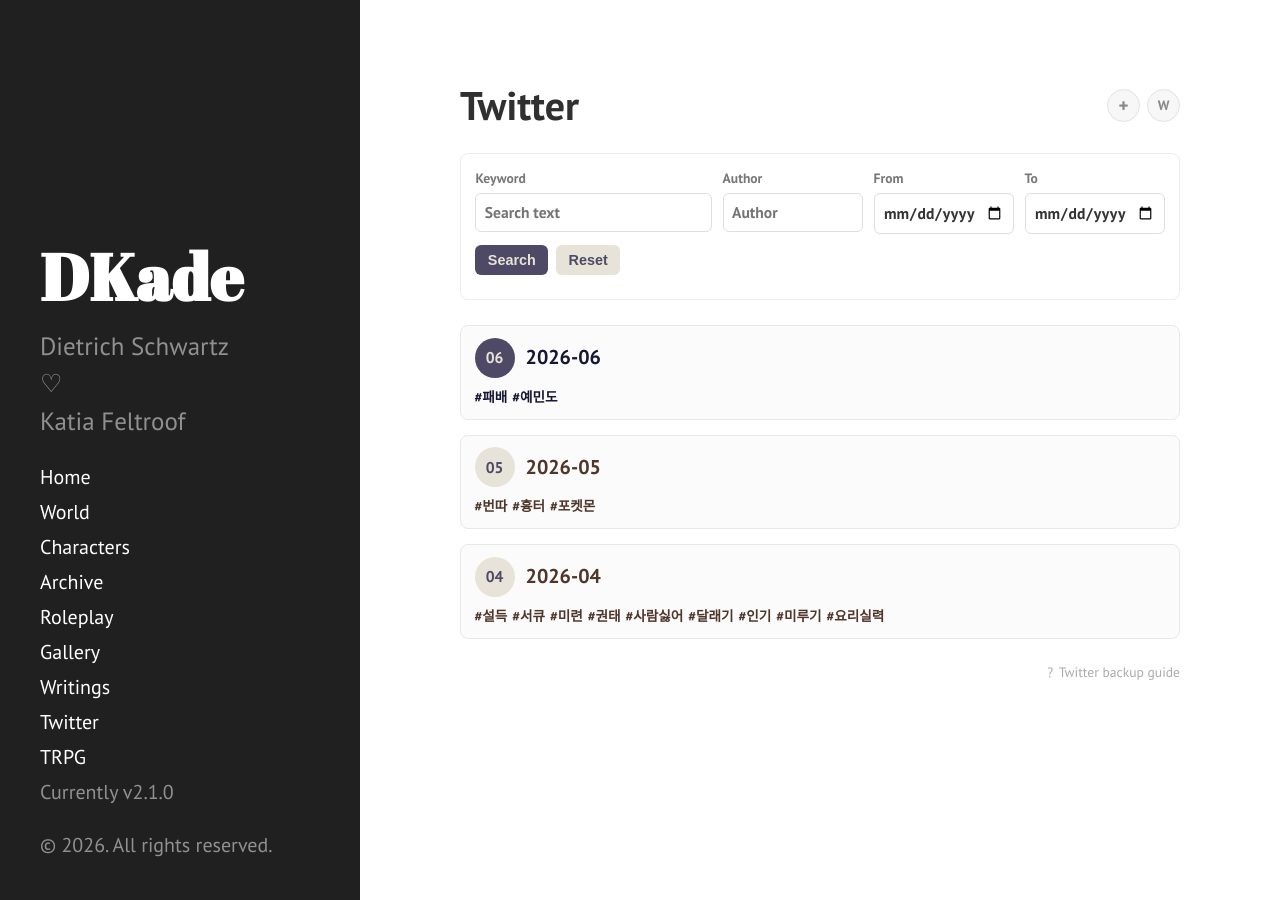
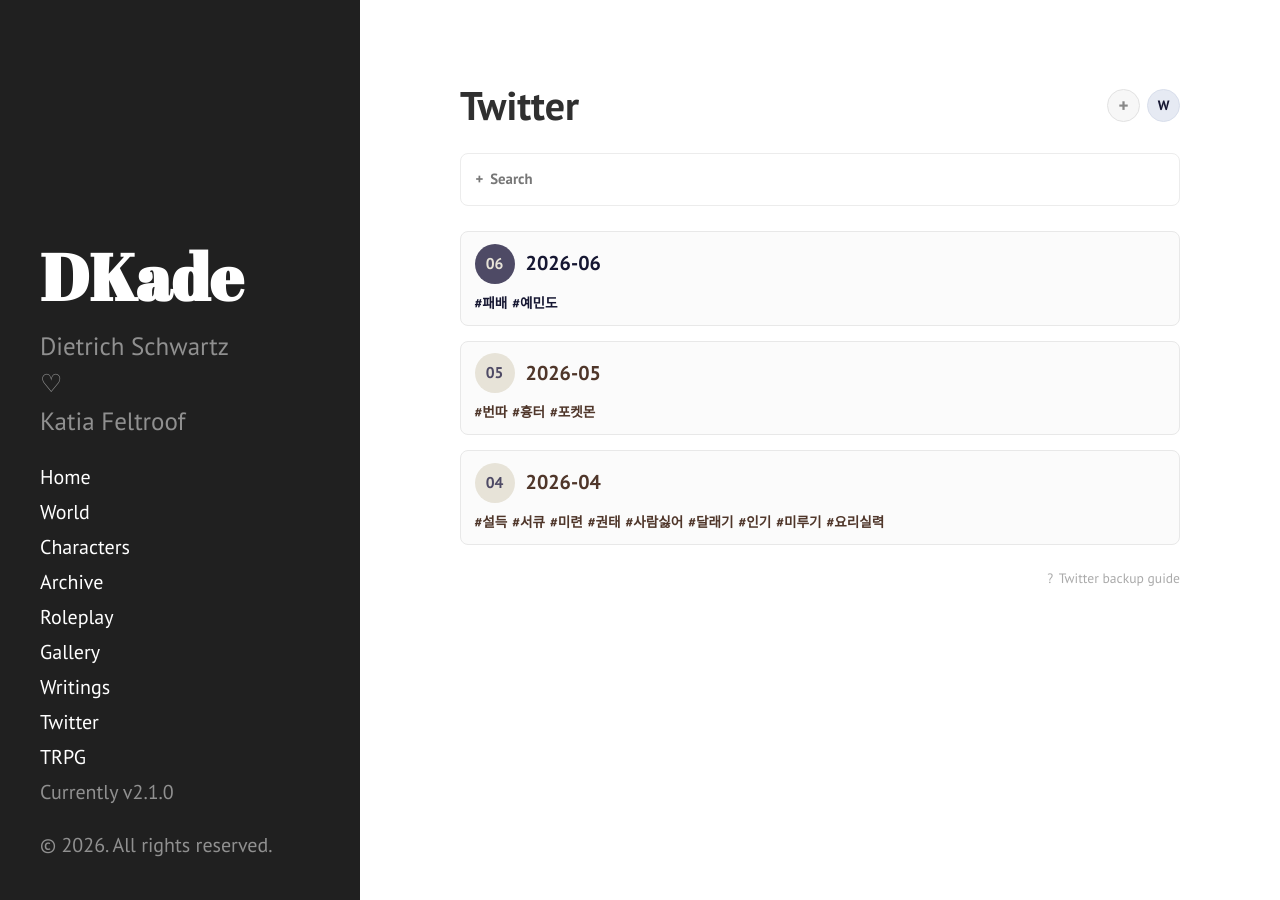
Before and after one commit to mistynocturn-design/dekade-archive, a Jekyll site: the page built from twitter/index.html, in a window 1280 px wide. Built offline with Jekyll 4.4.1, drawn with Linux system fonts in a browser that asks for light colours.

Commit message:
Collapse search panels and tint writer shortcuts

```diff
--- a/archive/index.html
+++ b/archive/index.html
@@ -14,7 +14,7 @@
   {% endfor %}
   <span class="archive-tab-indicator" aria-hidden="true"></span>
 </nav>
-<section class="archive-search-panel archive-inline-search" aria-label="Archive search">
+<details class="archive-search-panel archive-inline-search"><summary>Search</summary>
   <div class="archive-search-grid">
     <label>Keyword<input id="archiveSearchKeyword" type="search" placeholder="Search text"></label>
     <label>Side<select id="archiveSearchSide"><option value="">All</option><option value="right">Right</option><option value="left">Left</option></select></label>
@@ -27,7 +27,7 @@
   </div>
   <div class="archive-search-summary" id="archiveSearchSummary"></div>
   <div class="archive-search-results" id="archiveSearchResults" hidden></div>
-</section>
+</details>
 
 <div class="archive-tree">
   {% for category in site.data.archive_categories %}
--- a/public/css/hyde.css
+++ b/public/css/hyde.css
@@ -1290,3 +1290,56 @@
   font-weight: 800;
   text-transform: uppercase;
 }
+/* Collapsible search and writer shortcut colors */
+.content .archive-writer-button {
+  background: #e7e3d8;
+  border-color: #ddd7ca;
+  color: #4e4a65;
+}
+
+.content .archive-writer-button:hover,
+.content .archive-writer-button:focus {
+  background: #4e4a65;
+  border-color: #4e4a65;
+  color: #e7e3d8;
+}
+
+.content .twitter-writer-button {
+  background: #e6eaf3;
+  border-color: #d8deeb;
+  color: #161732;
+}
+
+.content .twitter-writer-button:hover,
+.content .twitter-writer-button:focus {
+  background: #161732;
+  border-color: #161732;
+  color: #e6eaf3;
+}
+
+.archive-inline-search summary {
+  color: #777;
+  cursor: pointer;
+  font-size: .74rem;
+  font-weight: 700;
+  list-style: none;
+}
+
+.archive-inline-search summary::-webkit-details-marker {
+  display: none;
+}
+
+.archive-inline-search summary::before {
+  content: "+";
+  display: inline-block;
+  margin-right: .35rem;
+}
+
+.archive-inline-search[open] summary {
+  color: #4e4a65;
+  margin-bottom: .62rem;
+}
+
+.archive-inline-search[open] summary::before {
+  content: "-";
+}
--- a/twitter/index.html
+++ b/twitter/index.html
@@ -8,7 +8,7 @@
   <a class="twitter-tool-button twitter-writer-button" href="{{ site.baseurl }}/tools/twitter-quick-writer.html" target="_blank" rel="noopener" aria-label="Open quick writer" title="Open quick writer">w</a>
 </div>
 
-<section class="twitter-search-panel archive-inline-search" aria-label="Twitter search">
+<details class="twitter-search-panel archive-inline-search"><summary>Search</summary>
   <div class="archive-search-grid">
     <label>Keyword<input id="twitterSearchKeyword" type="search" placeholder="Search text"></label>
     <label>Author<input id="twitterSearchAuthor" type="search" placeholder="Author"></label>
@@ -21,7 +21,7 @@
   </div>
   <div class="archive-search-summary" id="twitterSearchSummary"></div>
   <div class="archive-search-results" id="twitterSearchResults" hidden></div>
-</section>
+</details>
 <div class="twitter-index">
   {% assign months = site.twitter | sort: "date" | reverse %}
   {% for month in months %}
```
